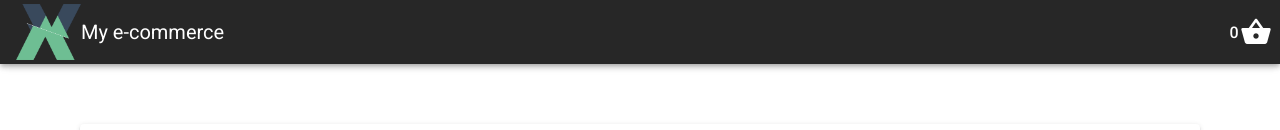
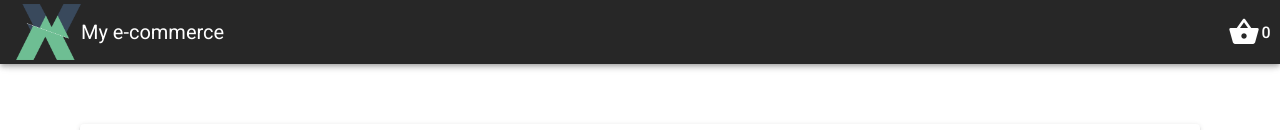
Before and after one commit to Scra3/vuex-alternative, a Vue app: page /shoppingCart in a window 1280 px wide. Shown: the top 130 px of the page. Built offline with nearby package versions, Linux system fonts and the light colour scheme.

Commit message:
Reverse shopping card icon and product count

```diff
--- a/src/App.vue
+++ b/src/App.vue
@@ -14,8 +14,8 @@
 
       <v-spacer></v-spacer>
       <v-btn icon x-large @click="$router.push('/shoppingCart')">
+        <v-icon>mdi-basket</v-icon>
         {{ productsInShoppingCart.length }}
-        <v-icon>mdi-basket</v-icon>
       </v-btn>
     </v-app-bar>
 
```
